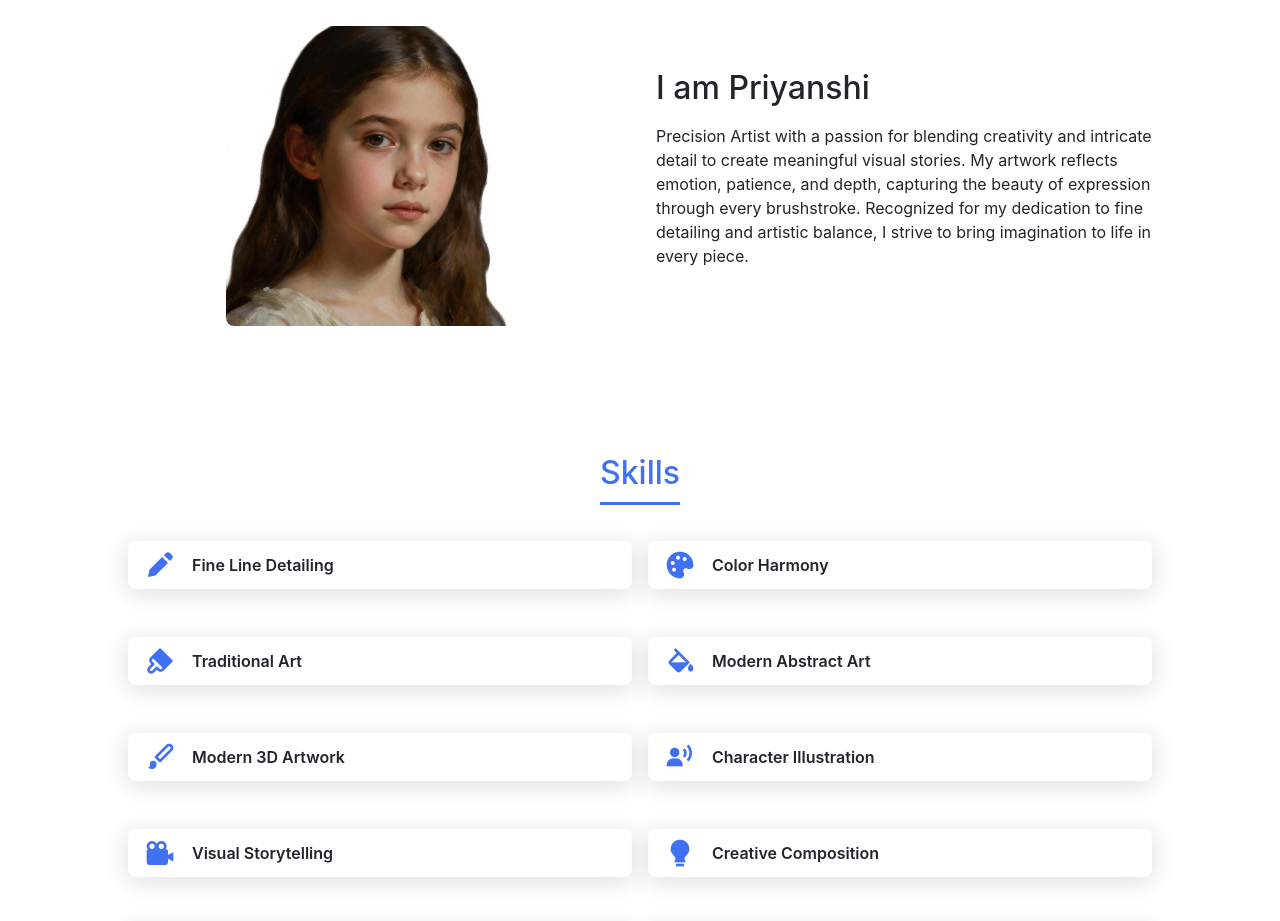
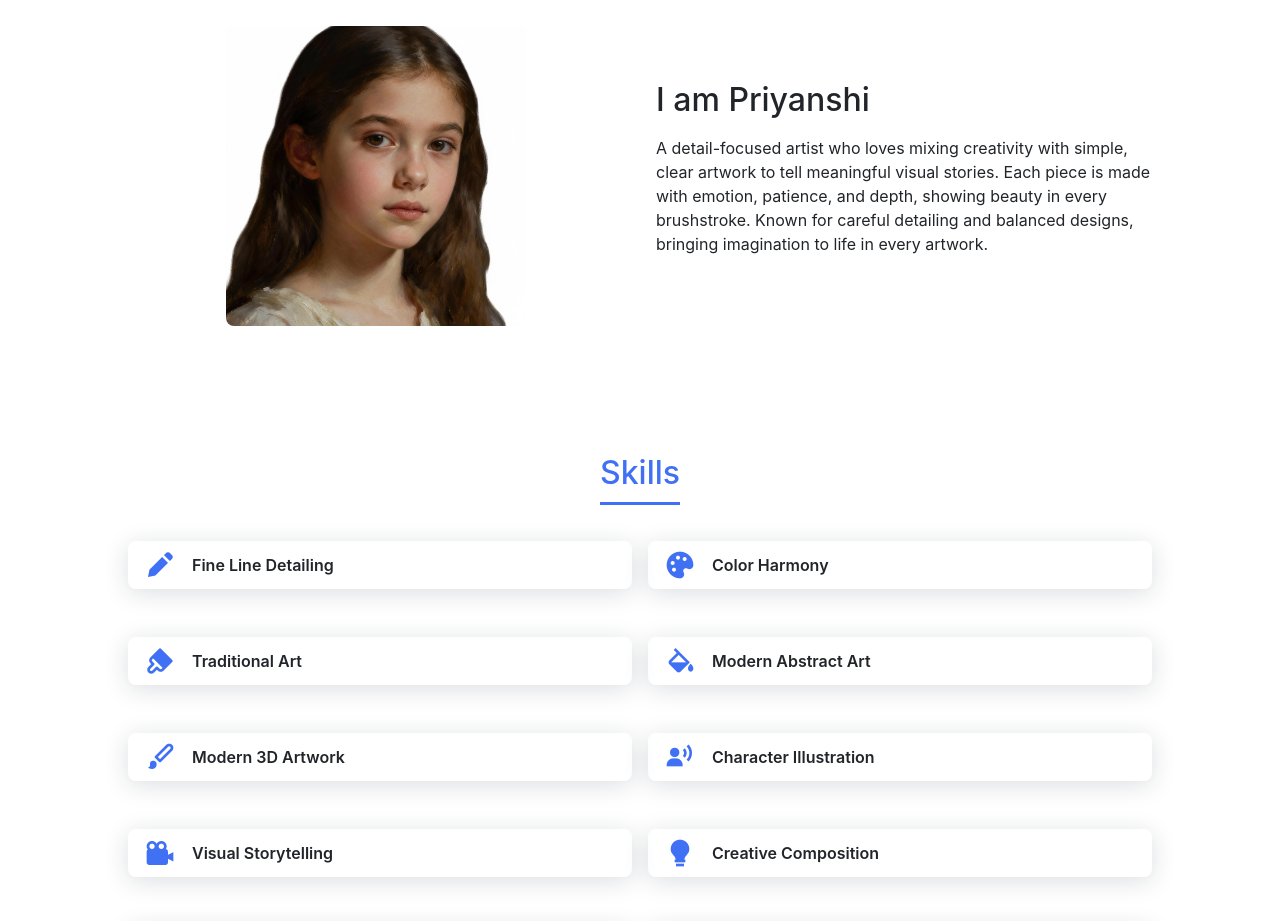
Before and after one commit to p-riyanshi-jain/portfolio, a plain HTML site: page index.html in a window 1280 px wide. Shown: the part 940-1861 px from the top of the page. Drawn offline with nearby package versions, Linux system fonts and the light colour scheme.

Commit message:
Update index.html

```diff
--- a/index.html
+++ b/index.html
@@ -76,7 +76,7 @@
                </div>
                <div>
                   <h2 class="about__subtitle">I am Priyanshi</h2>
-                  <p class="about__text">Precision Artist with a passion for blending creativity and intricate detail to create meaningful visual stories. My artwork reflects emotion, patience, and depth, capturing the beauty of expression through every brushstroke. Recognized for my dedication to fine detailing and artistic balance, I strive to bring imagination to life in every piece.</p>
+                  <p class="about__text">A detail-focused artist who loves mixing creativity with simple, clear artwork to tell meaningful visual stories. Each piece is made with emotion, patience, and depth, showing beauty in every brushstroke. Known for careful detailing and balanced designs, bringing imagination to life in every artwork.</p>
                </div>
             </div>
          </section>
```
